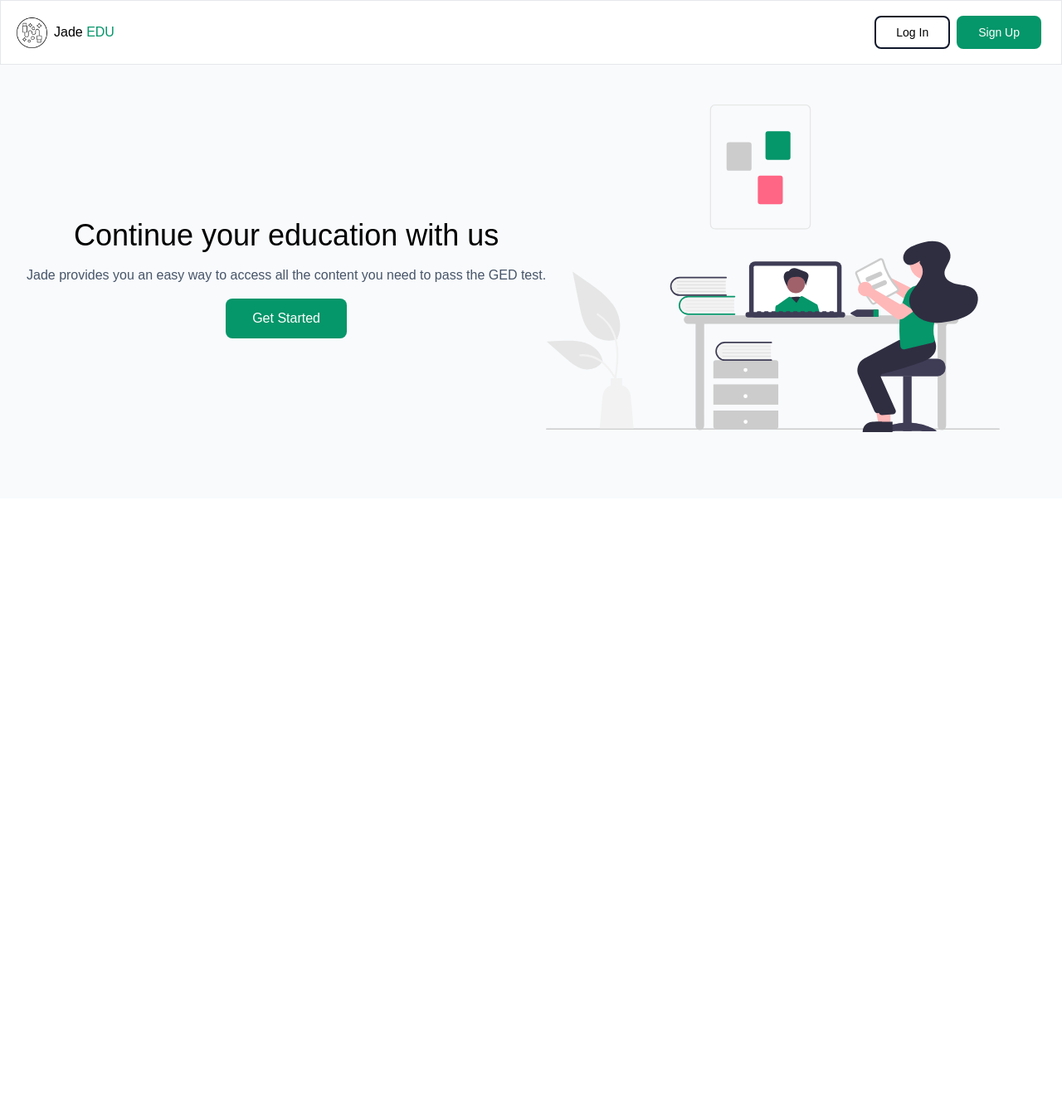
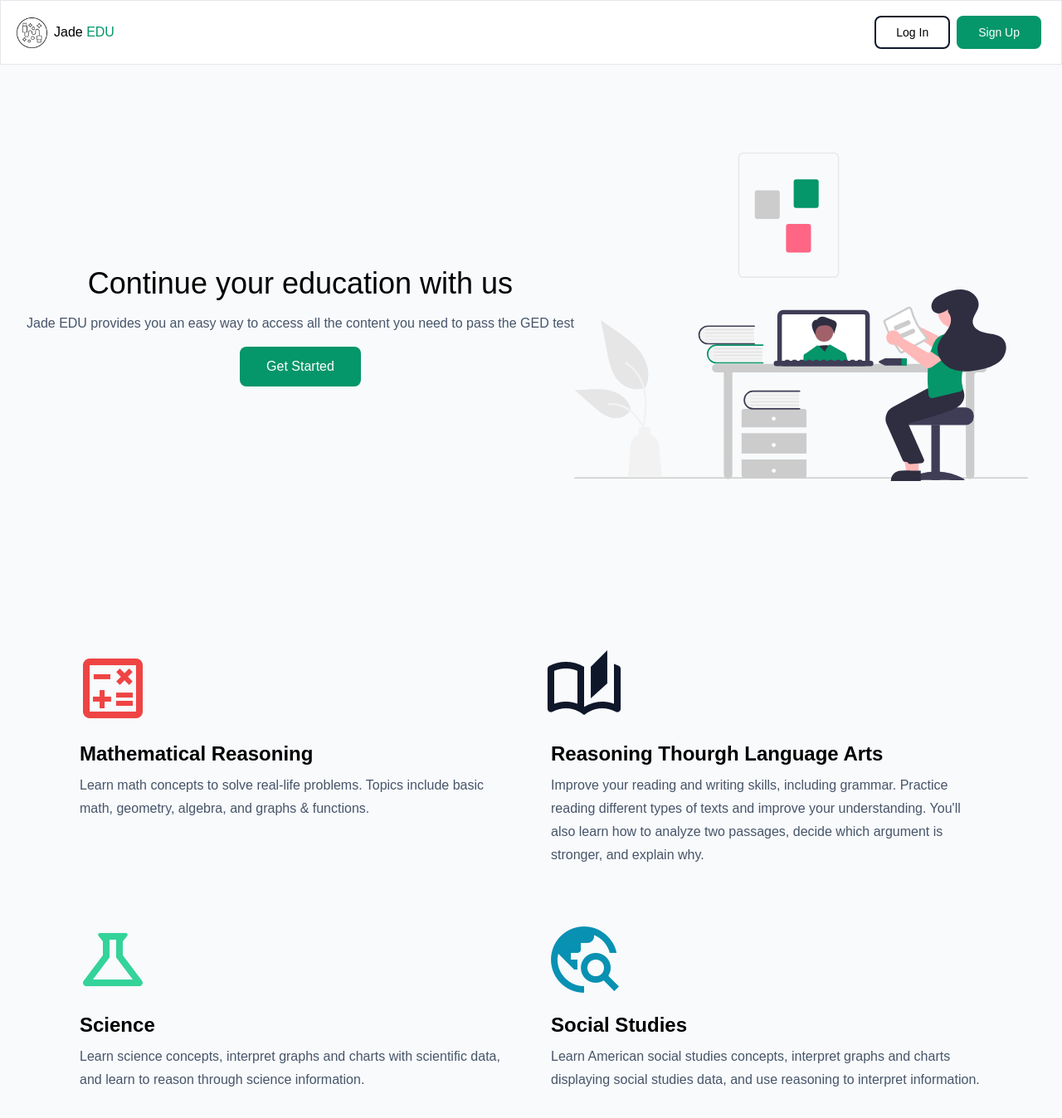
Before and after one commit to nsoberanis05/jade-education-development, a React (Vite) app in the folder ged-practice-app/: page / in a window 1280 px wide. Shown: the top 1348 px of the page at 83% size. Before the commit the page ends 800 px from the top, so only its background shows below. Built offline with nearby package versions, Linux system fonts and the light colour scheme; no server answers.

Commit message:
Edited landing page

```diff
--- a/ged-practice-app/src/components/Navbar.jsx
+++ b/ged-practice-app/src/components/Navbar.jsx
@@ -55,7 +55,7 @@ function Navbar() {
             <div ref={menuRef} className="relative inline-block text-left">
               <div>
                 <span
-                className="material-icons cursor-pointer !text-3xl"
+                className="material-icons cursor-pointer !text-3xl select-none"
                 onClick={() => {changeMenuState(!menuState)}}>menu</span>
               </div>
 
--- a/ged-practice-app/src/pages/LandingPage.jsx
+++ b/ged-practice-app/src/pages/LandingPage.jsx
@@ -12,13 +12,14 @@ function LandingPage() {
       <Navbar/>
       <main className='px-8 bg-slate-50'>
 
-          <div className="lg:w-full lg:py-12 py-8 flex flex-col lg:flex-row items-center" >
+          {/* Hero Section */}
+          <div className="lg:w-full lg:h-[80vh] py-8 flex flex-col lg:flex-row items-center" >
 
               {/*  Left Section */}
               <div className='mb-2 text-center'>
                 <div>
                   <h1 className='mb-4 text-4xl '> Continue your education with us</h1>
-                  <p className='text-md text-slate-600'> Jade provides you an easy way to access all the content you need to pass the GED test.</p>
+                  <p className='text-md text-slate-600'> Jade EDU provides you an easy way to access all the content you need to pass the GED test</p>
                 </div>
 
                 <div className='w-full flex flex-row justify-center items-center mt-4'>
@@ -35,6 +36,38 @@ function LandingPage() {
 
           </div>
 
+          {/* Topics Section */}
+          <section className='flex flex-col gap-16 lg:flex-row lg:flex-wrap p-4 lg:p-16'>
+            <section className='flex flex-col gap-12 lg:flex-row'>
+              <div className='text-center lg:text-left flex-1'>
+                <span class="material-icons-outlined !text-8xl text-red-500 !-ml-2 select-none">calculate</span>
+                <p className='text-2xl font-semibold my-2'>Mathematical Reasoning</p>
+                <p className='text-md text-slate-600 leading-7'> Learn math concepts to solve real-life problems. Topics include basic math, geometry, algebra, and graphs & functions. </p>
+              </div>
+
+              <div className='text-center lg:text-left flex-1'>
+                <span class="material-icons-outlined !text-8xl text-slate-900 !-ml-2 select-none">auto_stories</span>
+                <p className='text-2xl font-semibold my-2'>Reasoning Thourgh Language Arts</p>
+                <p className='text-md text-slate-600 leading-7'> Improve your reading and writing skills, including grammar. Practice reading different types of texts and improve your understanding. You'll also learn how to analyze two passages, decide which argument is stronger, and explain why. </p>
+              </div>
+            </section>
+
+            <section className='flex flex-col gap-12 lg:flex-row'>
+              <div className='text-center lg:text-left flex-1'>
+                <span class="material-icons-outlined !text-8xl text-emerald-400 !-ml-2 select-none">science</span>
+                <p className='text-2xl font-semibold my-2'>Science</p>
+                <p className='text-md text-slate-600 leading-7'> Learn science concepts, interpret graphs and charts with scientific data, and learn to reason through science information. </p>
+              </div>
+
+              <div className='text-center lg:text-left flex-1'>
+                <span class="material-icons-outlined !text-8xl text-cyan-600 !-ml-2 select-none">travel_explore</span>
+                <p className='text-2xl font-semibold my-2'>Social Studies</p>
+                <p className='text-md text-slate-600 leading-7'> Learn American social studies concepts, interpret graphs and charts displaying social studies data, and use reasoning to interpret information.  </p>
+              </div>
+            </section>
+
+          </section>
+
       </main>
     </>
   )
```
